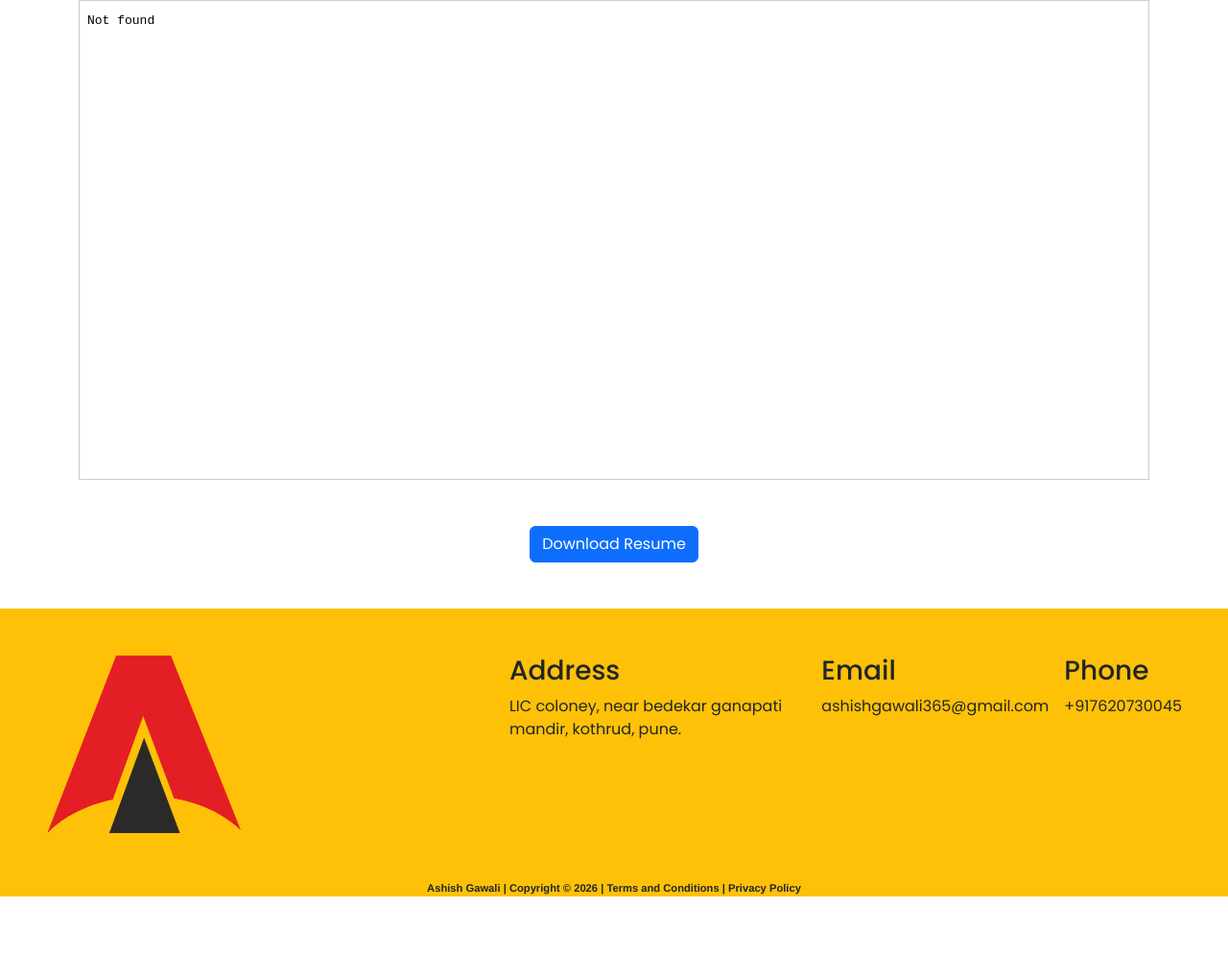
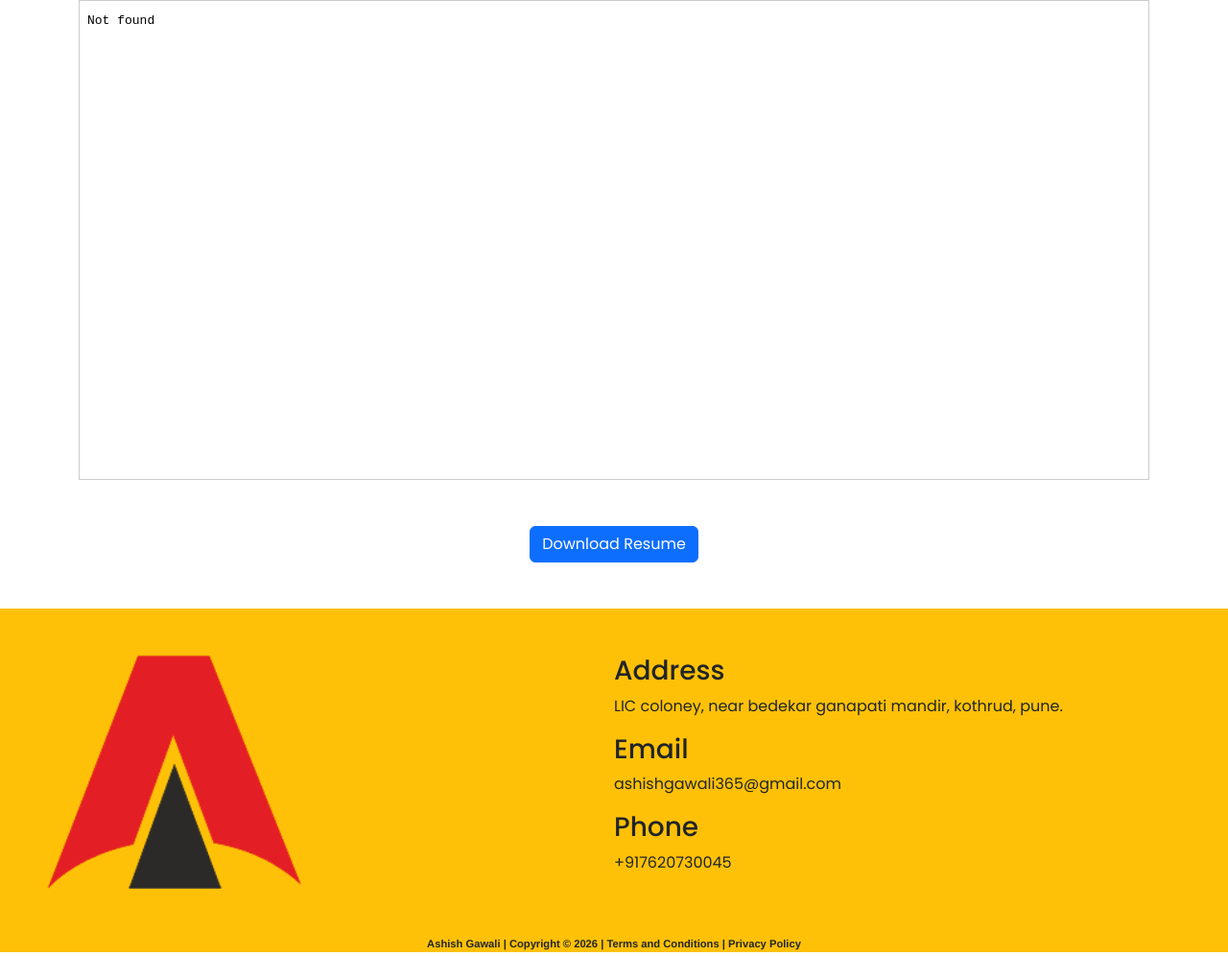
Before and after one commit to ashish200214/Portfolio, a plain HTML site: page index.html in a window 1280 px wide. Shown: the part 1531-2527 px from the top of the page at 96% size. Before the commit the page ends 2469 px from the top, so only its background shows below. Drawn offline with nearby package versions, Linux system fonts and the light colour scheme.

Commit message:
footer changes

```diff
--- a/index.css
+++ b/index.css
@@ -67,7 +67,7 @@ a:visited{
 
 
 .logo-footer{
-    width: 40px;
+
 }
 
 .disclamer{
@@ -75,3 +75,10 @@ a:visited{
     font-weight: bold;
     font-family:'Franklin Gothic Medium', 'Arial Narrow', Arial, sans-serif
 }
+
+.footer{
+    background-image: url("/ashish\ logo.png");
+    background-position: left;
+    background-size:contain;
+    background-repeat: no-repeat;
+}
--- a/index.html
+++ b/index.html
@@ -147,11 +147,10 @@
 </div>
 
 <footer class="container-fluid d-flex flex-row flex-nowrap  p-5 bg-warning">
-  <div class="left-logo w-50">
-    <img src="./ashish logo.png" alt="logo">
+  <div class="left-logo w-50 footer">
   </div>
 
-  <div class="right-div d-flex flex-row ">
+  <div class="right-div d-flex flex-column ">
     <div class=" pe-3">
       <h3>Address</h3>
       <p>LIC coloney, near bedekar ganapati mandir, kothrud, pune.</p>
```
